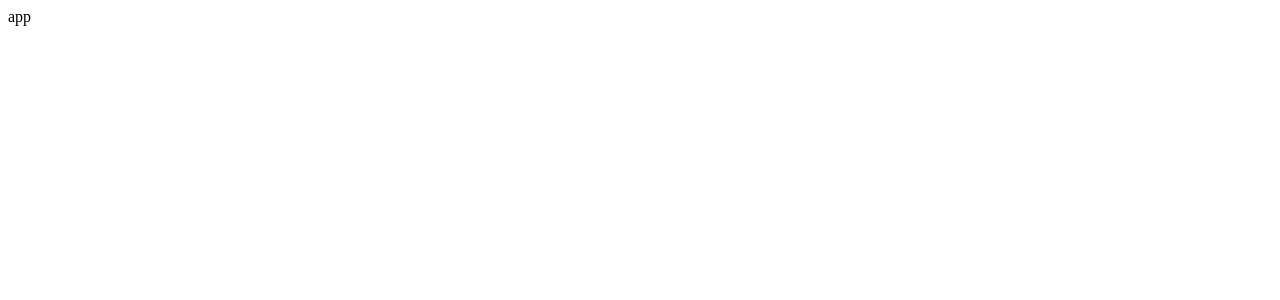
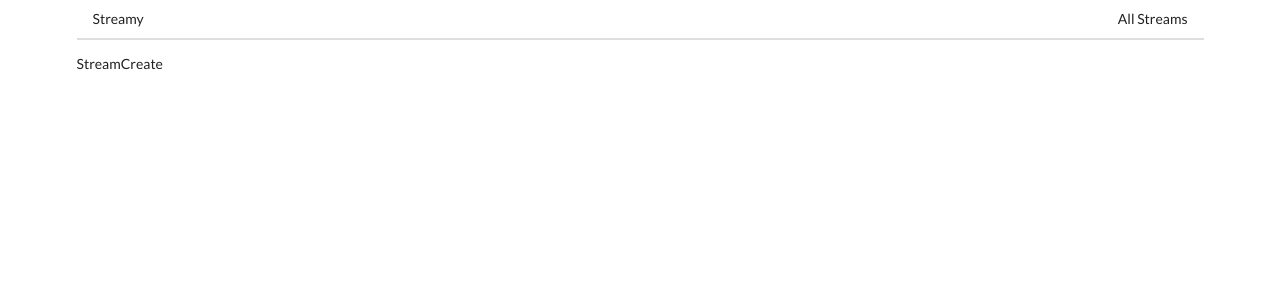
Before and after one commit to cchiragJain/twitch-clone-client, a React (Create React App) app: page /streams/new in a window 1280 px wide. Shown: the top 300 px of the page. Built offline with nearby package versions, Linux system fonts and the light colour scheme.

Commit message:
completed navigation/react-router part

```diff
--- a/public/index.html
+++ b/public/index.html
@@ -8,6 +8,10 @@
 		<meta
 			name="description"
 			content="Web site created using create-react-app"
+		/>
+		<link
+			rel="stylesheet"
+			href="https://cdnjs.cloudflare.com/ajax/libs/semantic-ui/2.4.1/semantic.min.css"
 		/>
 		<link rel="apple-touch-icon" href="%PUBLIC_URL%/logo192.png" />
 		<!--
--- a/src/components/App.js
+++ b/src/components/App.js
@@ -1,8 +1,28 @@
 import React from 'react';
-import { BrowserRouter, Route, Link } from 'react-router-dom';
+import { BrowserRouter, Route } from 'react-router-dom';
+
+import Header from './Header';
+import StreamCreate from './streams/StreamCreate';
+import StreamDelete from './streams/StreamDelete';
+import StreamEdit from './streams/StreamEdit';
+import StreamList from './streams/StreamList';
+import StreamShow from './streams/StreamShow';
 
 const App = () => {
-	return <div>app</div>;
+	return (
+		<div className="ui container">
+			<BrowserRouter>
+				<div>
+					<Header />
+					<Route path="/" exact component={StreamList} />
+					<Route path="/streams/new" exact component={StreamCreate} />
+					<Route path="/streams/edit" exact component={StreamEdit} />
+					<Route path="/streams/delete" exact component={StreamDelete} />
+					<Route path="/streams/show" exact component={StreamShow} />
+				</div>
+			</BrowserRouter>
+		</div>
+	);
 };
 
 export default App;
--- /dev/null
+++ b/src/components/Header.js
@@ -0,0 +1,19 @@
+import React from 'react';
+import { Link } from 'react-router-dom';
+
+const Header = () => {
+	return (
+		<div className="ui secondary pointing menu">
+			<Link to="/" className="item">
+				Streamy
+			</Link>
+			<div className="right menu">
+				<Link to="/" className="item">
+					All Streams
+				</Link>
+			</div>
+		</div>
+	);
+};
+
+export default Header;
--- /dev/null
+++ b/src/components/streams/StreamCreate.js
@@ -0,0 +1,7 @@
+import React from 'react';
+
+const StreamCreate = () => {
+	return <div>StreamCreate</div>;
+};
+
+export default StreamCreate;
--- /dev/null
+++ b/src/components/streams/StreamDelete.js
@@ -0,0 +1,7 @@
+import React from 'react';
+
+const StreamDelete = () => {
+	return <div>StreamDelete</div>;
+};
+
+export default StreamDelete;
--- /dev/null
+++ b/src/components/streams/StreamEdit.js
@@ -0,0 +1,7 @@
+import React from 'react';
+
+const StreamEdit = () => {
+	return <div>StreamEdit</div>;
+};
+
+export default StreamEdit;
--- /dev/null
+++ b/src/components/streams/StreamList.js
@@ -0,0 +1,7 @@
+import React from 'react';
+
+const StreamList = () => {
+	return <div>StreamList</div>;
+};
+
+export default StreamList;
--- /dev/null
+++ b/src/components/streams/StreamShow.js
@@ -0,0 +1,7 @@
+import React from 'react';
+
+const StreamShow = () => {
+	return <div>StreamShow</div>;
+};
+
+export default StreamShow;
```
Also changed, not shown: README.assets/header.png (added), 1 other file (tests, documents, lock files or other folders). Lines whose indentation alone changed are shown as unchanged.
